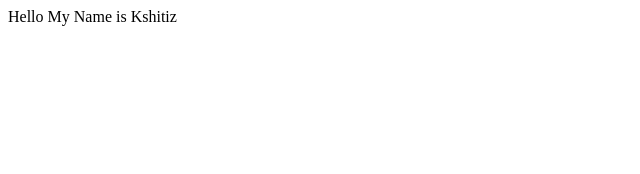
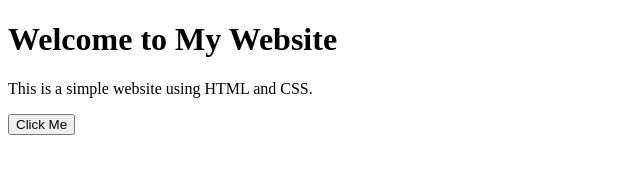
Before and after one commit to Kshitiz-Neupane/Git, a plain HTML site: page index.html in a window 1280 px wide. Shown: the whole page, without its empty margins (0-640 px from the left). Drawn offline with Linux system fonts and the light colour scheme.

Commit message:
Updated index and added style.css

```diff
--- a/index.html
+++ b/index.html
@@ -1,6 +1,19 @@
+<!DOCTYPE html>
 <html>
-    <title> Kshitiz</title>
-    <head>
-        <p> Hello My Name is Kshitiz</p>
-    </head>
+<head>
+    <title>My Website</title>
+
+    <!-- Linking CSS file -->
+    <link rel="stylesheet" href="style.css">
+</head>
+<body>
+
+    <div class="container">
+        <h1>Welcome to My Website</h1>
+        <p>This is a simple website using HTML and CSS.</p>
+
+        <button>Click Me</button>
+    </div>
+
+</body>
 </html>
```
Also changed, not shown: style.css (added).
